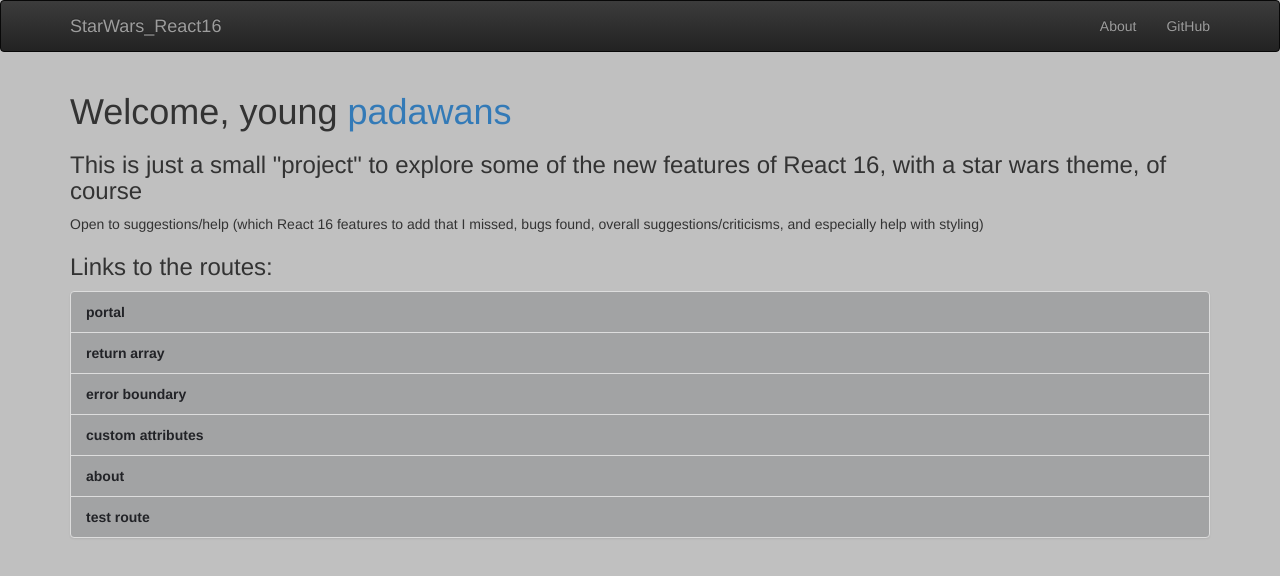
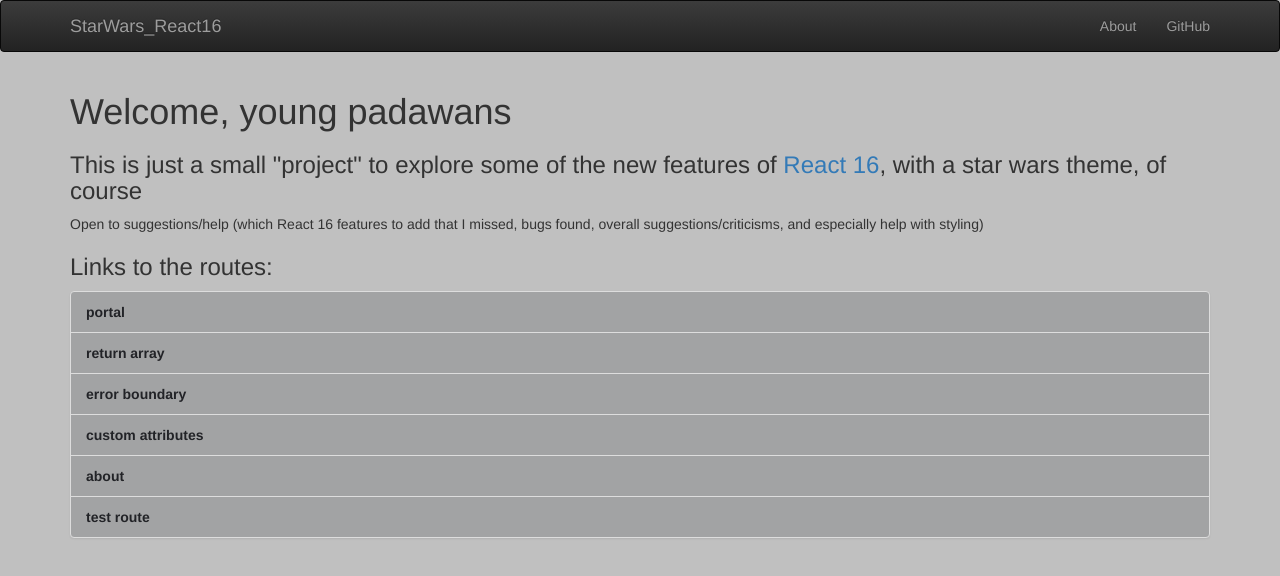
Before and after one commit to nickbouldien/starwars_react16, a React app: page / in a window 1280 px wide. Shown: the top 576 px of the page. Built offline with nearby package versions, Linux system fonts and the light colour scheme; the HTML template or start-up script is replaced by a standard one.

Commit message:
working on portal and fixing the bug when it dismounts

```diff
--- a/src/components/PortalComponent.js
+++ b/src/components/PortalComponent.js
@@ -2,6 +2,7 @@ import React, { PureComponent } from 'react';
 import ReactDOM from 'react-dom';
 
 // shoutout to David Gilbertson: https://hackernoon.com/using-a-react-16-portal-to-do-something-cool-2a2d627b0202
+// https://reactjs.org/docs/portals.html
 class PortalComponent extends PureComponent {
   constructor(props) {
     super(props);
@@ -12,7 +13,6 @@ class PortalComponent extends PureComponent {
   }
 
   render() {
-    console.log('props in the PortalComponent', this.props, this.props.children);
     return ReactDOM.createPortal(this.props.children, this.containerDiv1);
   }
   componentDidMount() {
--- a/src/components/RenderText.js
+++ b/src/components/RenderText.js
@@ -1,6 +1,6 @@
 import React from 'react';
 
-const RenderText = () => 'The force will be with you... Always.';
+const RenderText = () => 'Not even the younglings survived';
 // not sure how often I'd do this, but cool to have the option (especially for
 // just making something to test that a component is rendering)
 
--- a/src/routes/Home.js
+++ b/src/routes/Home.js
@@ -4,9 +4,9 @@ import { Image, ListGroup, ListGroupItem } from 'react-bootstrap';
 
 const Home = () => (
   <div id="home-div">
-    <h1>Welcome, young <a href="http://starwars.wikia.com/wiki/Padawan" target="_blank">padawans</a></h1>
+    <h1 id="welcome">Welcome, young <a href="http://starwars.wikia.com/wiki/Padawan" target="_blank">padawans</a></h1>
     <div>
-      <h3>This is just a small "project" to explore some of the new features of React 16,
+      <h3>This is just a small "project" to explore some of the new features of <a href="https://reactjs.org/blog/2017/09/26/react-v16.0.html" target="_blank"> React 16</a>,
        with a star wars theme, of course
      </h3>
      <p>Open to suggestions/help (which React 16 features to add that I missed, bugs found, overall suggestions/criticisms, and especially help with styling)</p>
@@ -21,12 +21,7 @@ const Home = () => (
       <ListGroupItem><Link to="custom-attributes">custom attributes</Link></ListGroupItem>
       <ListGroupItem><Link to="about">about</Link></ListGroupItem>
       <ListGroupItem><Link to="test">test route</Link></ListGroupItem>
-
     </ListGroup>
-
-
-
-
   </div>
 );
 
--- a/src/routes/Portal.js
+++ b/src/routes/Portal.js
@@ -28,20 +28,27 @@ class Portal extends PureComponent {
   // }
 
   toggleWindowPortal() {
-    this.setState(state => ({
-      ...state,
-      showChewiePortal: !state.showChewiePortal,
-    }));
+    // this.setState(state => ({
+    //   ...state,
+    //   showChewiePortal: !state.showChewiePortal,
+    // }));
+    this.setState({
+      showChewiePortal: !this.state.showChewiePortal
+    });
   }
 
   toggleOtherPortal() {
-    this.setState(state => ({
-      ...state,
-      showDarthVaderPortal: !state.showDarthVaderPortal,
-    }));
+    // this.setState(state => ({
+    //   ...state,
+    //   showDarthVaderPortal: !state.showDarthVaderPortal,
+    // }));
+    this.setState({
+      showDarthVaderPortal: !this.state.showDarthVaderPortal
+    });
   }
 
   render() {
+    console.log(this.state);
     return (
       <div>
         <h2>Portal (Darth Vader/Chewie)</h2>
@@ -74,7 +81,7 @@ class Portal extends PureComponent {
             <Image src={`/images/darth_vader.png`} responsive thumbnail alt={`vader image`} />
 
 
-            <button onClick={() => this.setState({ showDarthVaderPortal: false })} >
+            <button onClick={this.toggleOtherPortal} >
               Stop fighting
             </button>
           </PortalComponent>
--- a/src/routes/Test.js
+++ b/src/routes/Test.js
@@ -1,6 +1,7 @@
 import React, { Component } from 'react';
 import axios from 'axios';
 import { Image } from 'react-bootstrap';
+import Spinner1 from '../components/Spinner1';
 
 class Test extends Component {
   constructor() {
@@ -39,7 +40,7 @@ class Test extends Component {
 
     if (changeCharacter) {
         randomNum = this.state.randomNum;
-        console.log('state randomNum ', randomNum);
+        // console.log('state randomNum ', randomNum);
     }
 
     let query = `people/${randomNum}/`;
@@ -55,7 +56,7 @@ class Test extends Component {
     .catch(function (error) {
       console.error(error);
     });
-
+    // below is prepping for async/await
     // try {
     //   const results = await axios.get(`https://swapi.co/api/${this.state.searchTerm}`)
     //   console.log('The fetch Results are: ', results);
@@ -92,25 +93,25 @@ class Test extends Component {
 
 
   render() {
-    let character = null; // this.state.data && (this.state.data.name || this.state.data.whrascwo);
+    let character = ""; // this.state.data && (this.state.data.name || this.state.data.whrascwo);
 
     if (this.state.data && this.state.data.name) {
       character = this.state.data.name.toLowerCase().replace(" ", "_");
     } else if (this.state.data && this.state.data.whrascwo) {
-      console.log('character before: ', this.state.data.whrascwo);
+      // console.log('character before: ', this.state.data.whrascwo);
       character = this.mapWookieVersion(this.state.data.whrascwo);
-      console.log('character now ', character);
+      // console.log('character now ', character);
     }
 
     return (
       <div id="test-div">
-        <h1>Test: (with characters 1-10)</h1>
+        <h1>Test: (with characters 1-4)</h1>
 
         <button onClick={this.refresh}>Call Swapi again</button>
 
         <button onClick={this.onWookieeVersionClick}>Change to Wookiee version</button>
 
-      { this.state.data && (
+      { this.state.data && character && (
         <div>
           <Image src={`/images/${character}.png`} responsive thumbnail alt={`Image for ${character}`} />
 
@@ -118,7 +119,7 @@ class Test extends Component {
           <pre><code>{JSON.stringify(this.state.data, null, 4)}</code></pre>
 
         </div>
-      )
+      ) || <Spinner1 />
       }
 
       </div>
--- a/src/styles.css
+++ b/src/styles.css
@@ -15,11 +15,23 @@ body {
   font-size: 14px;
   font-weight: bold;
   color: rgb(34, 35, 39);
-
 }
 
 .list-group-item a::after {
   text-decoration: none;
   color: black;
+}
 
+/*.home-div a {
+  color: red;
+}*/
+
+#welcome a {
+  text-decoration: none;
+  color: inherit;
 }
+
+#welcome a:hover {
+  text-decoration: underline;
+  color: inherit;
+}
```
